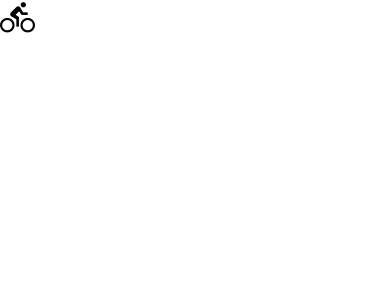
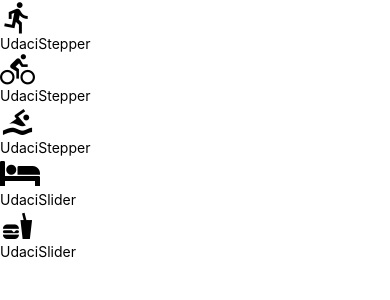
Before and after one commit to mmlak-0109/UdaciFitness, a React Native app: screen / in a window 390 px wide. Shown: the top 300 px of the page. Built offline with nearby package versions, Linux system fonts and the light colour scheme.

Commit message:
Add code to render icons and slider/stepper components

```diff
--- a/components/AddEntry.js
+++ b/components/AddEntry.js
@@ -1,6 +1,8 @@
 import React,{ Component } from 'react'
 import  { View, Text } from 'react-native'
 import { getMetricMetaInfo } from '../utils/helpers'
+import UdaciSlider from './UdaciSlider'
+import UdaciStepper from './UdaciStepper'
 
 export default class AddEntry extends Component {
   state = {
@@ -44,9 +46,33 @@ export default class AddEntry extends Component {
   }
 
   render() {
+    const metaInfo = getMetricMetaInfo()
+
     return (
       <View>
-        {getMetricMetaInfo('bike').getIcon()}
+        {Object.keys(metaInfo).map((key) => {
+          const { getIcon, type, ...rest } = metaInfo[key]
+          const value = this.state[key]
+
+          return(
+            <View key={key}>
+              {getIcon()}
+              {type === 'slider'
+                ? <UdaciSlider
+                    value={value}
+                    onChange={(value) => this.slide(key, value)}
+                    {...rest}
+                  />
+                : <UdaciStepper
+                    value={value}
+                    onIncrement={() => this.increment(key)}
+                    onDecrement={() => this.decrement(key)}
+                    {...rest}
+                  />
+              }
+            </View>
+          )
+        })}
       </View>
     )
   }
```
